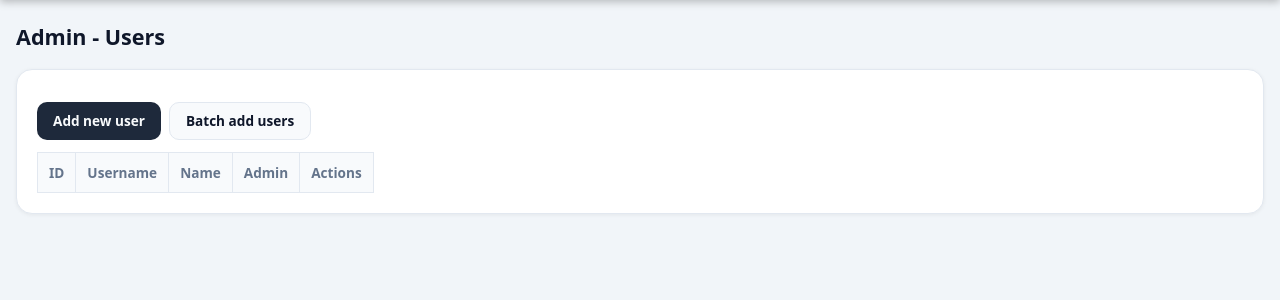
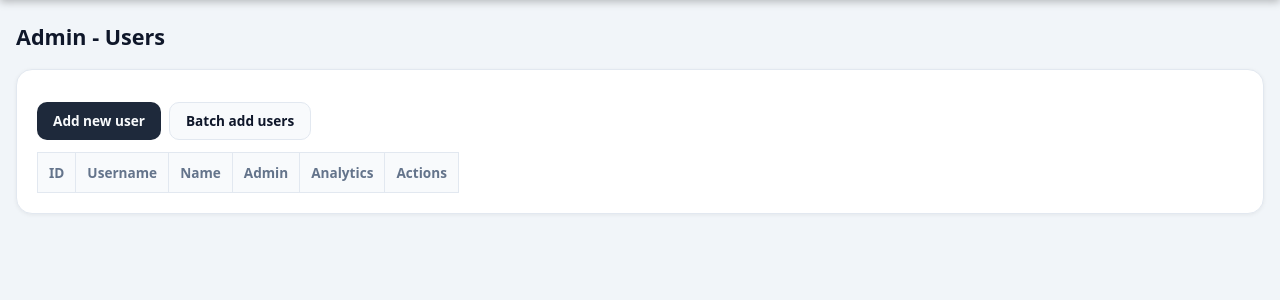
Before and after one commit to Gadge64/turbine-tracker, a Flask app: template templates/admin_users.html in a window 1280 px wide. Shown: the part 56-356 px from the top of the page. Run offline with Flask 3, Linux system fonts and the light colour scheme; the template is opened without the code that fills it, so the values that code supplies are empty; some libraries are stand-ins or nearby versions.

Commit message:
Add exclude_from_analytics flag to hide admin/test accounts from charts
Adds a per-user toggle (admin panel checkbox) that removes a user from
all charts, comparisons, leaderboards, and community totals. The schema
migration adds the column automatically on startup.

Co-Authored-By: Claude Sonnet 4.6 <noreply@anthropic.com>

```diff
--- a/app.py
+++ b/app.py
@@ -102,6 +102,10 @@ class User(db.Model):
     # Privacy settings — users can choose whether to show their phone/address to other members
     share_phone_public = db.Column(db.Integer, nullable=False, default=0)    # 1 = visible, 0 = hidden
     share_address_public = db.Column(db.Integer, nullable=False, default=0)  # 1 = visible, 0 = hidden
+
+    # When set, this account is hidden from all charts, comparisons, leaderboards, and community totals.
+    # Use for admin/test accounts that should not skew group analytics.
+    exclude_from_analytics = db.Column(db.Integer, nullable=False, default=0)
 
     # Wind turbine hardware details
     turbine_model = db.Column(db.String(200), nullable=True)
@@ -313,6 +317,7 @@ def ensure_user_schema_sqlite() -> None:
         "mprn": "TEXT",
         "share_phone_public": "INTEGER",
         "share_address_public": "INTEGER",
+        "exclude_from_analytics": "INTEGER",
         "turbine_model": "TEXT",
         "turbine_capacity_kw": "REAL",
         "turbine_size_notes": "TEXT",
@@ -1024,7 +1029,7 @@ def users():
         ).group_by(TurbineEntry.user_id).all()
     }
     rows = []
-    for u in User.query.order_by(User.username.asc()).all():
+    for u in User.query.filter_by(exclude_from_analytics=0).order_by(User.username.asc()).all():
         s = stats.get(u.id)
         rows.append({
             "id": u.id,
@@ -1068,8 +1073,9 @@ def user_detail(user_id: int):
 @app.route("/compare")
 @login_required
 def compare():
-    users_all = User.query.order_by(User.username.asc()).all()
-    all_entries = TurbineEntry.query.order_by(TurbineEntry.year.asc(), TurbineEntry.month.asc()).all()
+    users_all = User.query.filter_by(exclude_from_analytics=0).order_by(User.username.asc()).all()
+    included_ids = {u.id for u in users_all}
+    all_entries = TurbineEntry.query.filter(TurbineEntry.user_id.in_(included_ids)).order_by(TurbineEntry.year.asc(), TurbineEntry.month.asc()).all()
     dates_sorted = sorted({e.date for e in all_entries})
     date_labels = [d.isoformat() for d in dates_sorted]
 
@@ -1584,6 +1590,7 @@ def admin_edit_profile(user_id: int):
         u.system_notes = request.form.get("system_notes") or None
         u.service_notes = request.form.get("service_notes") or None
         u.is_admin = 1 if request.form.get("is_admin") else 0
+        u.exclude_from_analytics = 1 if request.form.get("exclude_from_analytics") else 0
         new_pw = request.form.get("new_password", "").strip()
         if new_pw:
             u.password_hash = generate_password_hash(new_pw)
@@ -1596,8 +1603,9 @@ def admin_edit_profile(user_id: int):
 @app.route("/community")
 @login_required
 def community():
-    all_users = User.query.order_by(User.username.asc()).all()
-    all_entries = TurbineEntry.query.all()
+    all_users = User.query.filter_by(exclude_from_analytics=0).order_by(User.username.asc()).all()
+    included_ids = {u.id for u in all_users}
+    all_entries = TurbineEntry.query.filter(TurbineEntry.user_id.in_(included_ids)).all()
 
     today = datetime.date.today()
     available_years = sorted({e.year for e in all_entries})
--- a/templates/admin_edit_profile.html
+++ b/templates/admin_edit_profile.html
@@ -26,6 +26,7 @@
 <div class="span-2"><label>System notes</label><textarea name="system_notes" rows="3">{{ user.system_notes or '' }}</textarea></div>
 <div class="span-2"><label>Service notes</label><textarea name="service_notes" rows="4">{{ user.service_notes or '' }}</textarea></div>
 <div><label>Admin access</label><label><input type="checkbox" name="is_admin" {% if user.is_admin %}checked{% endif %}> Grant admin</label></div>
+<div><label>Analytics</label><label><input type="checkbox" name="exclude_from_analytics" {% if user.exclude_from_analytics %}checked{% endif %}> Exclude from all charts &amp; comparisons</label></div>
 <div><label>Set new password <span class="muted">(leave blank to keep current)</span></label><input type="password" name="new_password" autocomplete="new-password"></div>
 </div>
 <div class="actions-row"><button>Save</button><a class="button-link btn-secondary" href="{{ url_for('admin_users') }}">Cancel</a></div>
--- a/templates/admin_users.html
+++ b/templates/admin_users.html
@@ -6,9 +6,9 @@
   <a class="button-link" href="{{ url_for('admin_new_user') }}">Add new user</a>
   <a class="button-link btn-secondary" href="{{ url_for('admin_batch_users') }}">Batch add users</a>
 </div>
-<table><thead><tr><th>ID</th><th>Username</th><th>Name</th><th>Admin</th><th>Actions</th></tr></thead><tbody>
+<table><thead><tr><th>ID</th><th>Username</th><th>Name</th><th>Admin</th><th>Analytics</th><th>Actions</th></tr></thead><tbody>
 {% for u in users %}
-<tr><td>{{ u.id }}</td><td>{{ u.username }}</td><td>{{ u.full_name or "" }}</td><td>{% if u.is_admin %}Yes{% else %}No{% endif %}</td>
+<tr><td>{{ u.id }}</td><td>{{ u.username }}</td><td>{{ u.full_name or "" }}</td><td>{% if u.is_admin %}Yes{% else %}No{% endif %}</td><td>{% if u.exclude_from_analytics %}<span style="background:#f59e0b;color:#000;border-radius:10px;padding:1px 8px;font-size:.8rem;font-weight:700">Excluded</span>{% else %}—{% endif %}</td>
 <td>
   <a href="{{ url_for('admin_edit_profile', user_id=u.id) }}">Edit profile</a> ·
   <a href="{{ url_for('admin_reset_password', user_id=u.id) }}">Reset password</a> ·
```
